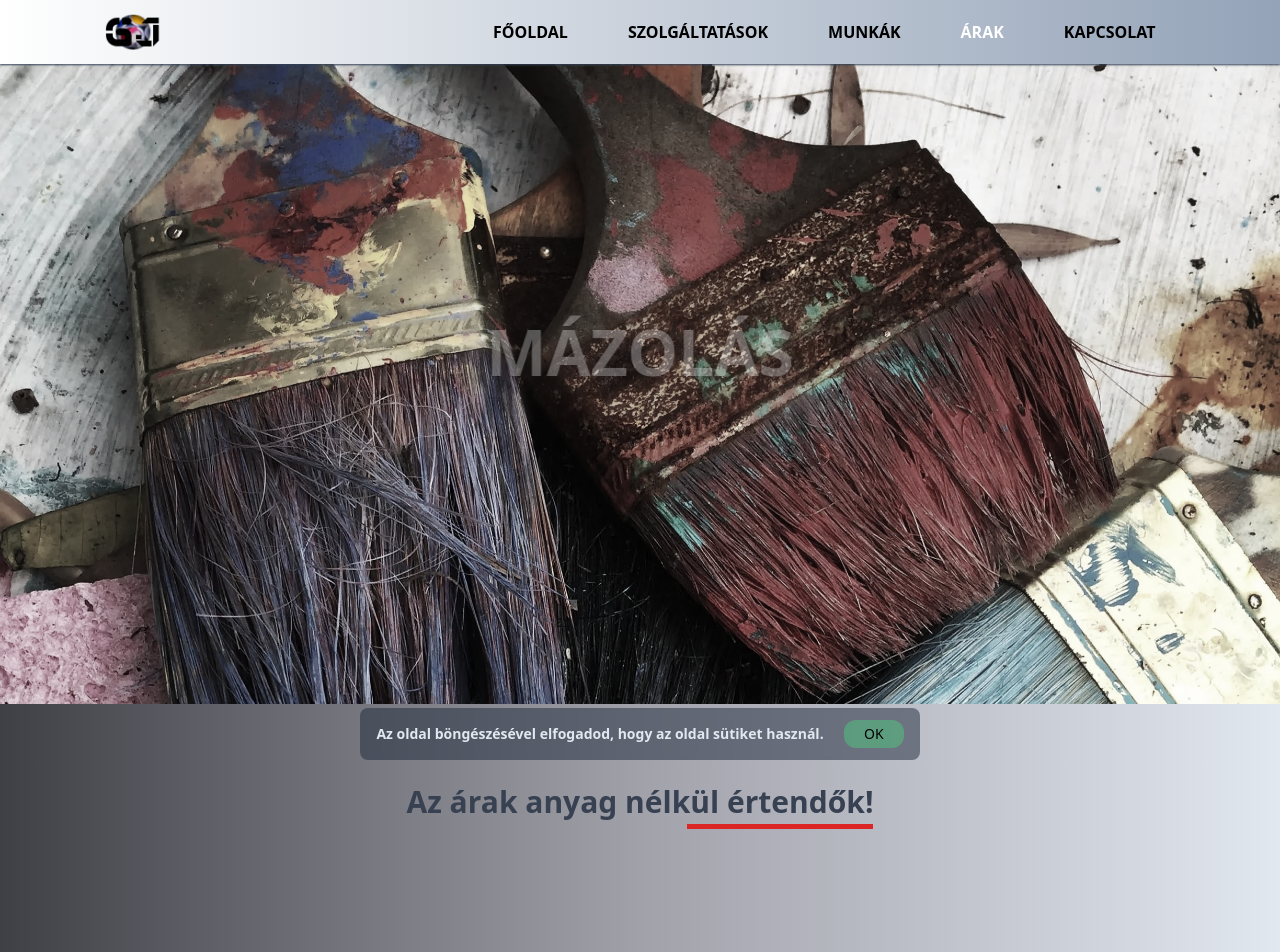
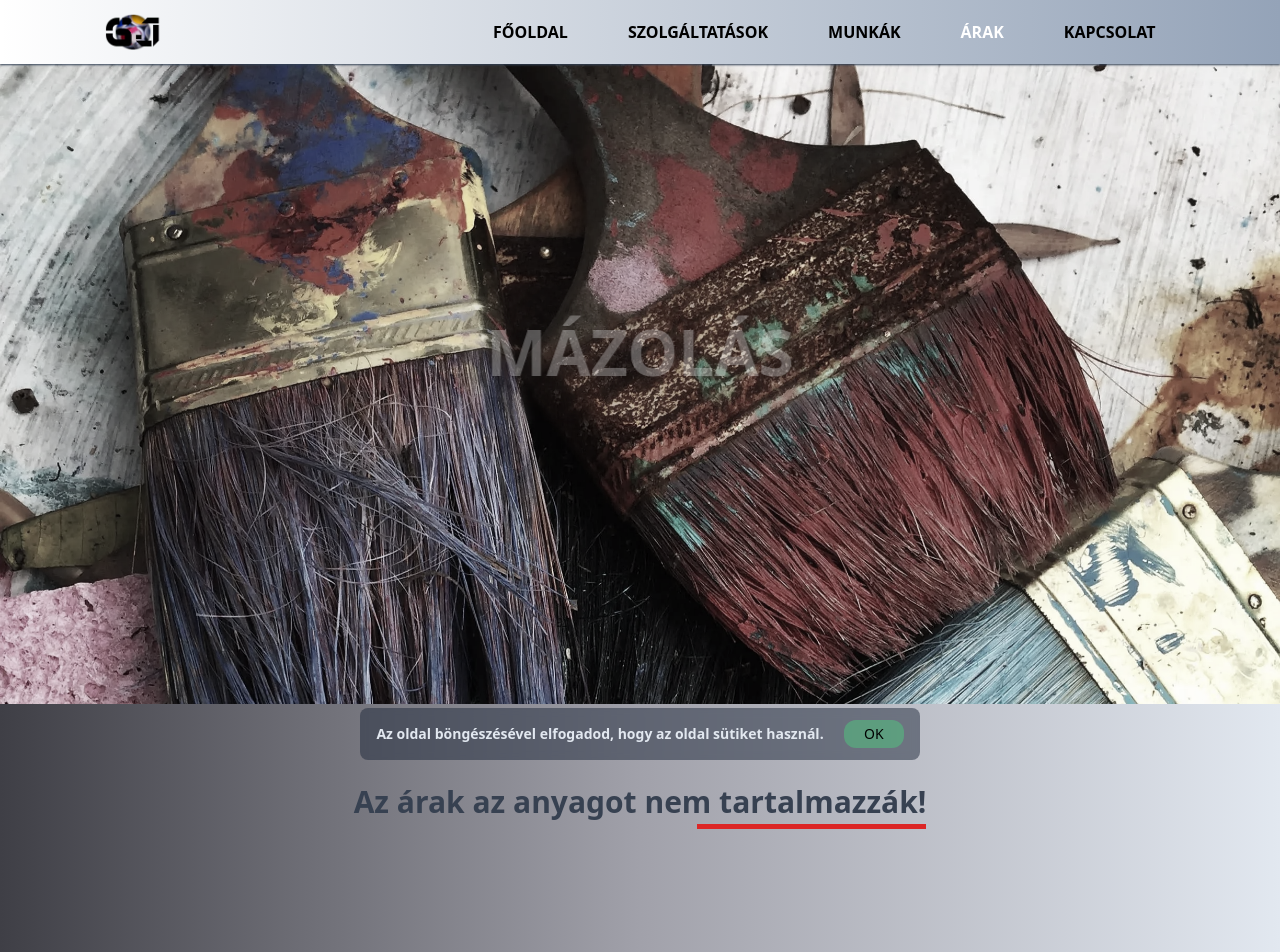
Before and after one commit to Gabo250/roomPainterSite, a React (Create React App) app: page /arak in a window 1280 px wide. Shown: the top 952 px of the page. Built offline with nearby package versions, Linux system fonts and the light colour scheme.

Commit message:
useTimer set state change

```diff
--- a/src/component/price/Price.jsx
+++ b/src/component/price/Price.jsx
@@ -12,7 +12,7 @@ function Price() {
             <div className="basis-full flex flex-col justify-center items-center gap-2">
                 <p className="relative text-3xl font-extrabold text-gray-700 text-center sm:text-xl
                             before:absolute before:left-[60%] before:top-[110%] before:w-2/5 before:h-[.35rem] before:content-['']
-                            before:bg-red-600">Az árak anyag nélkül értendők!</p>
+                            before:bg-red-600">Az árak az anyagot nem tartalmazzák!</p>
             </div>
 
             {
--- a/src/component/utility/useTimer.jsx
+++ b/src/component/utility/useTimer.jsx
@@ -12,7 +12,7 @@ function useTimer(interval) {
     const timerInterval = useRef();
 
     useEffect(() => {
-        timerInterval.current = setInterval(() => { setTick(!tick) }, interval);
+        timerInterval.current = setInterval(() => { setTick(prev => !prev) }, interval);
 
         return () => { clearInterval(timerInterval.current); }
     }, [interval, tick]);
```
